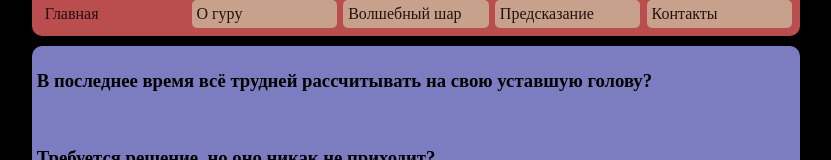
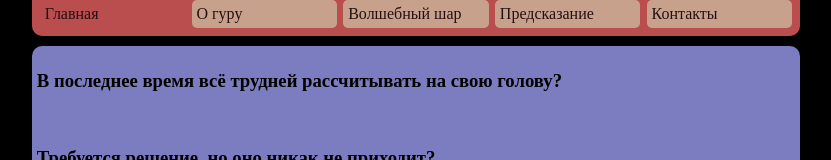
Before and after one commit to BasilRom/vincent, a plain HTML site: page index.html in a window 1280 px wide. Shown: the part 217-377 px from the top of the page, without its empty margins (229-1060 px from the left). Drawn offline with Linux system fonts and the light colour scheme.

Commit message:
Add files via upload

```diff
--- a/index.html
+++ b/index.html
@@ -38,7 +38,7 @@
 
 
     <div class="citatas">
-        <h3>В последнее время всё трудней рассчитывать на свою уставшую голову?</h3>
+        <h3>В последнее время всё трудней рассчитывать на свою голову?</h3>
         <br>
         <h3>Требуется решение, но оно никак не приходит?</h3>
         <br>
```
